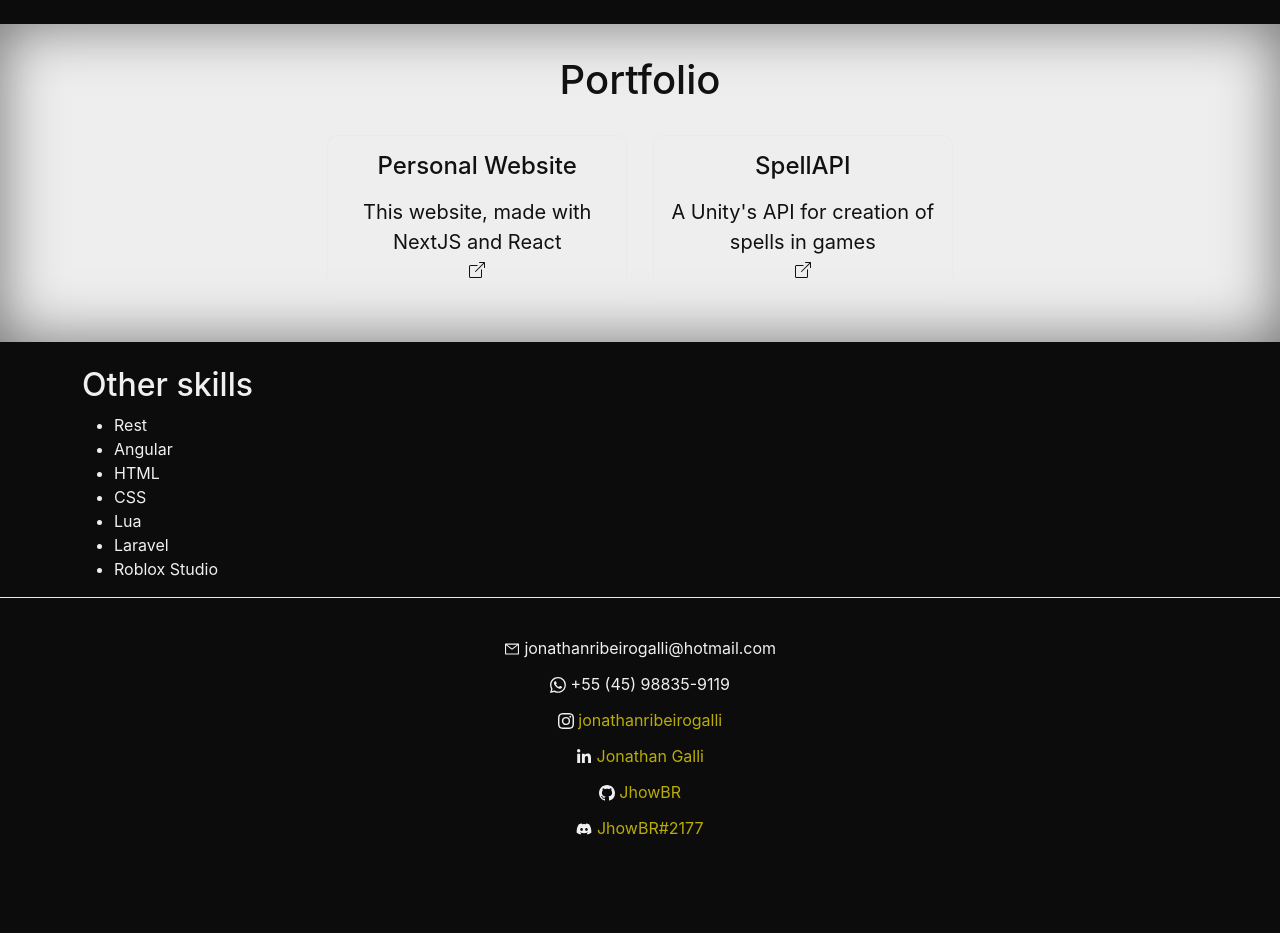
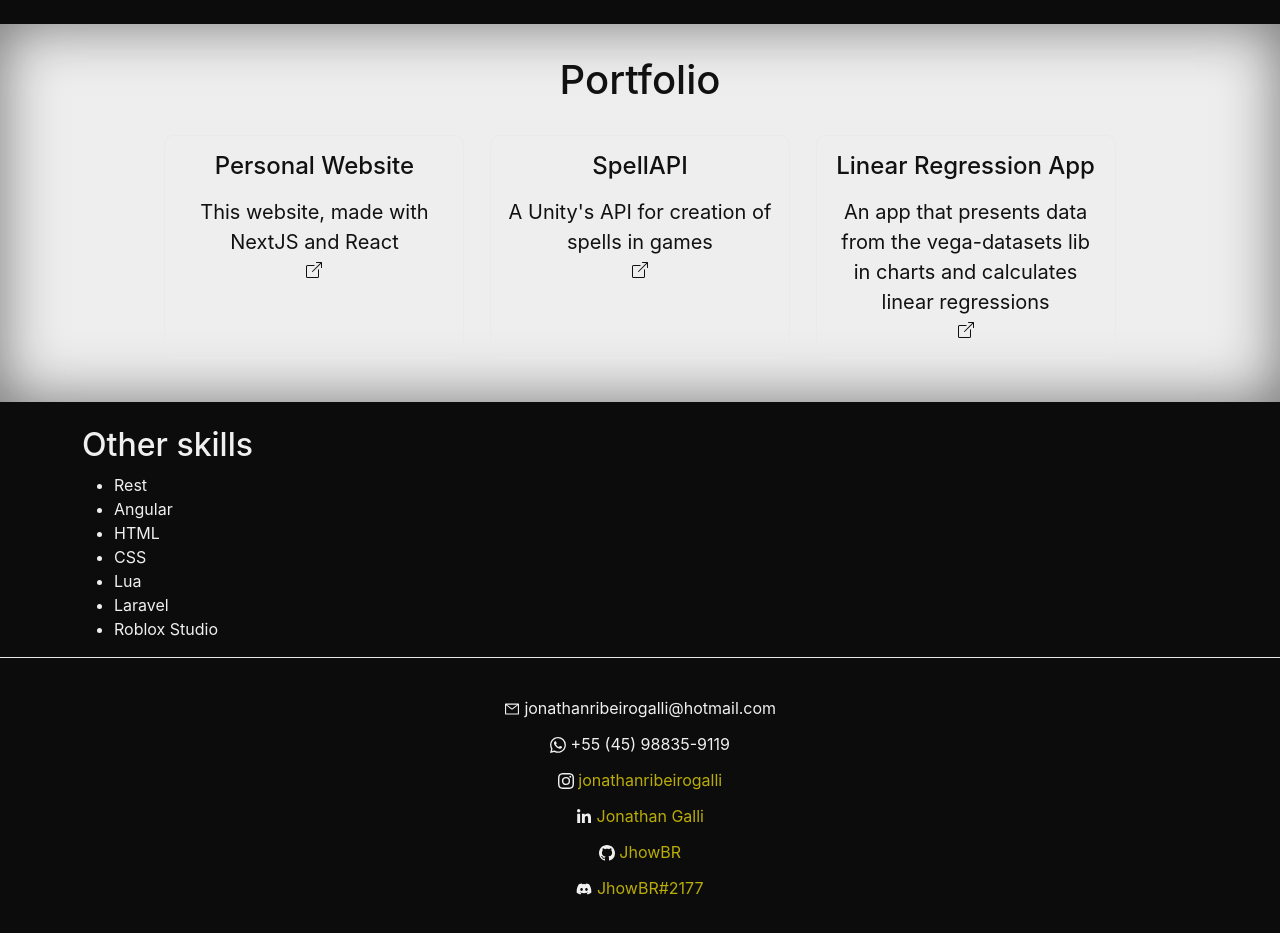
Before and after one commit to JhowBR/personal-website, a Next.js app: page / in a window 1280 px wide. Shown: the part 1040-1973 px from the top of the page. Before the commit the page ends 1918 px from the top, so only its background shows below. Built offline with nearby package versions, Linux system fonts and the light colour scheme.

Commit message:
Added Linear Regression App card

```diff
--- a/pages/index.tsx
+++ b/pages/index.tsx
@@ -80,6 +80,7 @@
           <div className={styles.grid}>
             <Card href='/' name='Personal Website' description="This website, made with NextJS and React" />
             <Card href='spellapi' name='SpellAPI' description="A Unity's API for creation of spells in games" />
+            <Card href='https://linear-regression.streamlit.app/' name='Linear Regression App' description="An app that presents data from the vega-datasets lib in charts and calculates linear regressions" />
           </div>
       </div>
 
```
